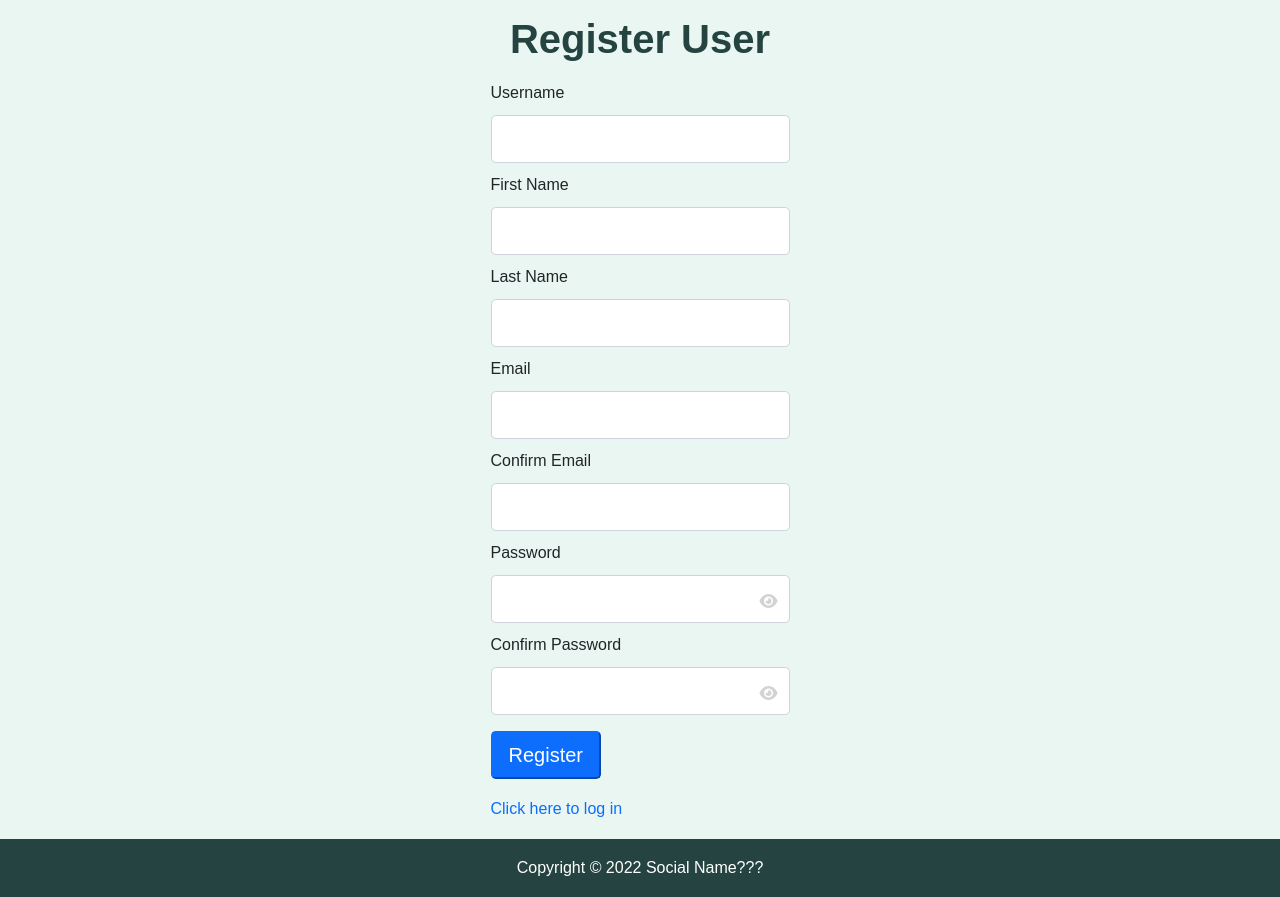
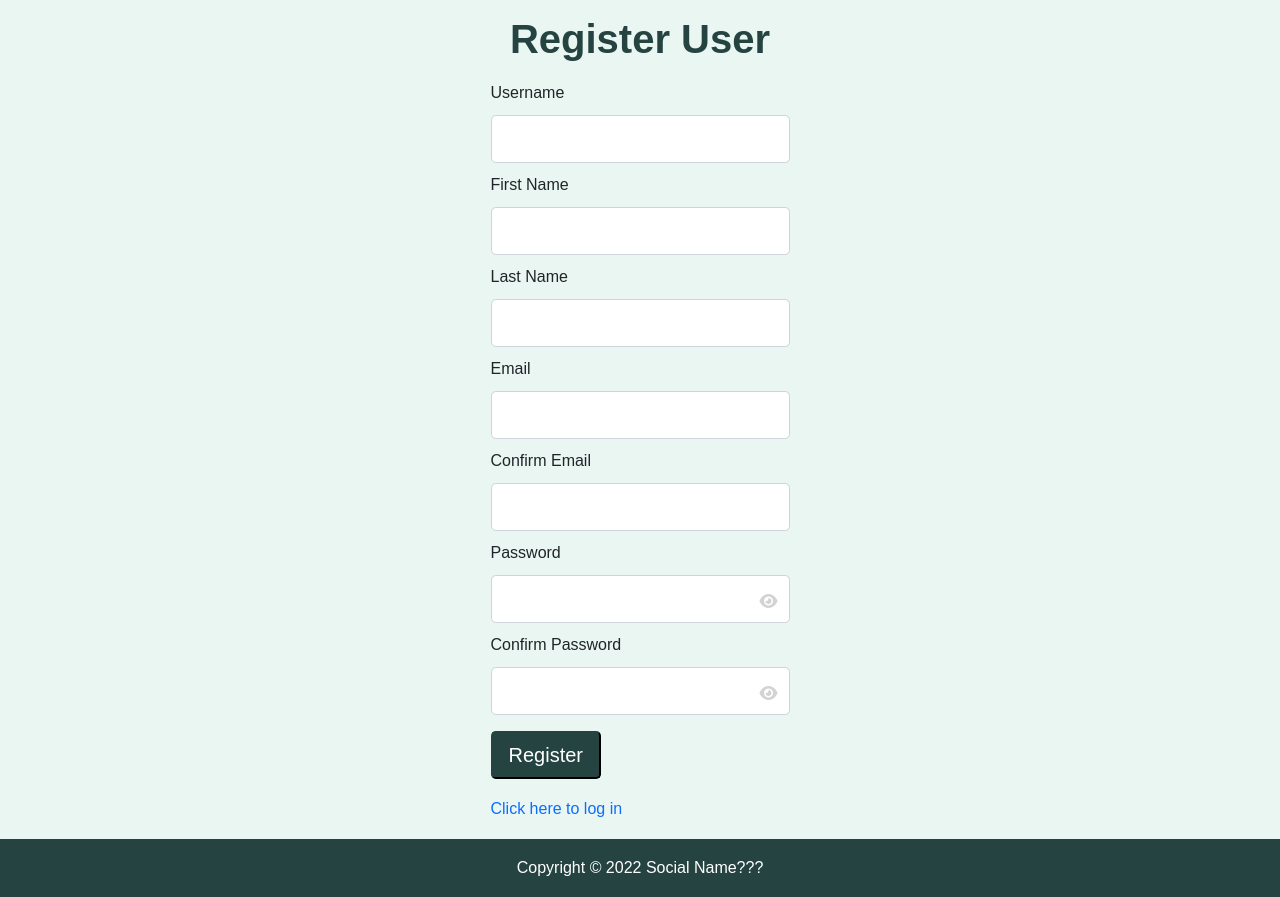
Before and after one commit to trippytea/371project4, a PHP site: page /register.php in a window 1280 px wide. Shown: the part 212-1109 px from the top of the page. Run offline with PHP 8.4, Linux system fonts and the light colour scheme; some libraries are stand-ins or nearby versions.

Commit message:
styling changes

```diff
--- a/styles.css
+++ b/styles.css
@@ -8,6 +8,10 @@ body {
     background-color:#e9f6f1;
 }
 
+.btn-primary {
+  background-color: #254441 !important;
+  border-color: #254441;
+}
 footer {
   display:flex;
   align-items:center;
```
